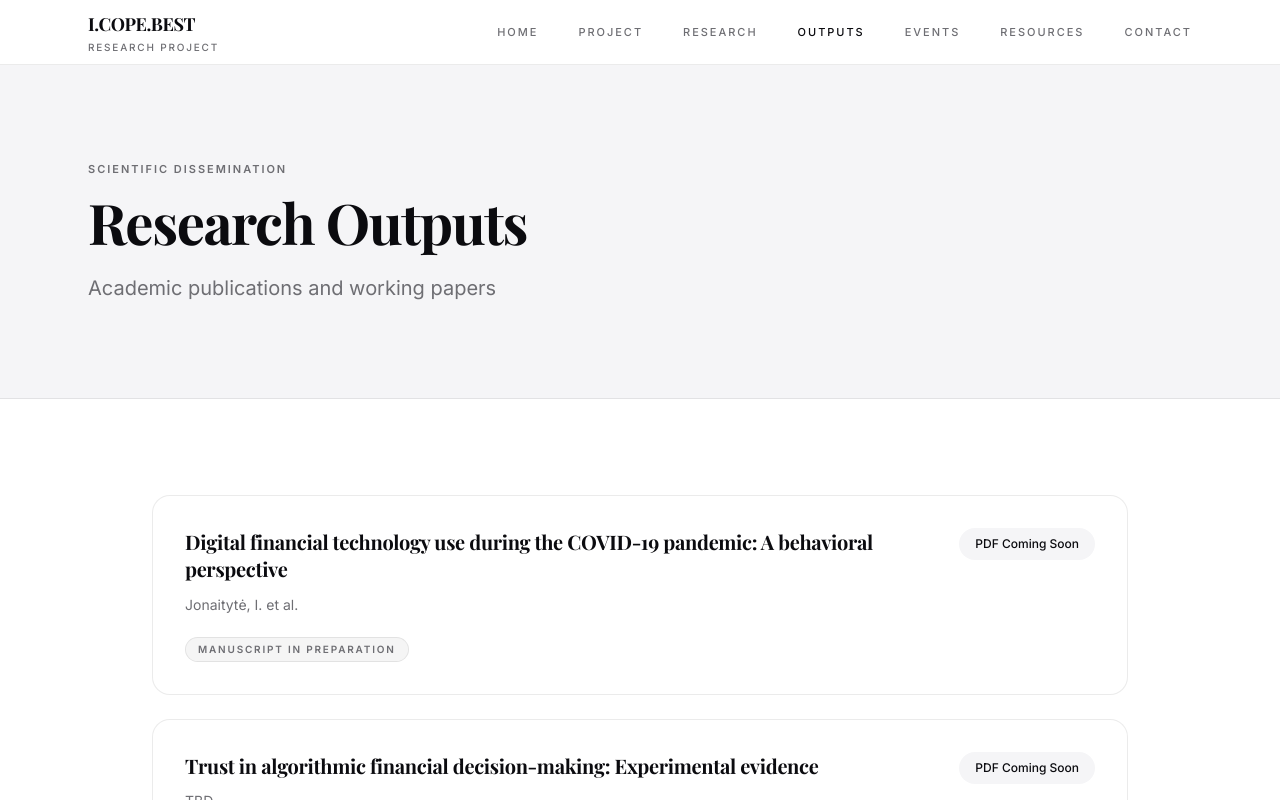
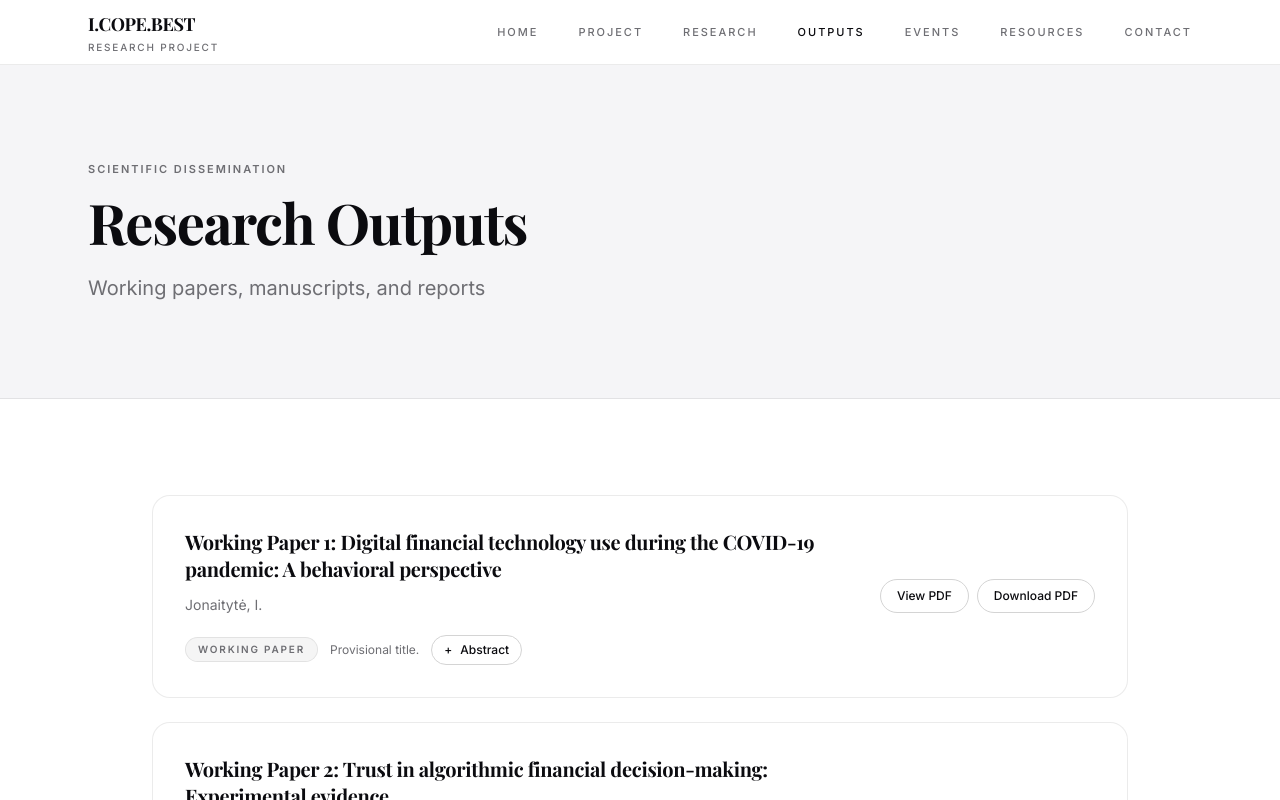
Before and after one commit to inarts/icopebest, a Next.js app: page /outputs in a window 1280 px wide. Shown: the top 800 px of the page. Built offline with nearby package versions, Linux system fonts and the light colour scheme; a web font is replaced by a local one.

Commit message:
Outputs: add abstracts toggle + view/download actions; update resources links

```diff
--- a/app/outputs/page.tsx
+++ b/app/outputs/page.tsx
@@ -1,40 +1,106 @@
+"use client";
+
+import { useState } from "react";
 import PageHeader from "@/components/PageHeader";
 import Card from "@/components/Card";
 import Badge from "@/components/Badge";
 import { outputs } from "@/lib/content";
 
 export default function OutputsPage() {
+  const [openId, setOpenId] = useState<string | number | null>(null);
+
   return (
     <>
       <PageHeader
         eyebrow="SCIENTIFIC DISSEMINATION"
         title="Research Outputs"
-        subtitle="Academic publications and working papers"
+        subtitle="Working papers, manuscripts, and reports"
       />
 
       <div className="max-w-5xl mx-auto px-6 py-24">
         <div className="space-y-6">
-          {outputs.map((paper) => (
+          {outputs.map((paper: any) => {
+            const isOpen = openId === paper.id;
+
+            return (
               <Card key={paper.id}>
-              <div className="flex flex-col md:flex-row md:items-start md:justify-between gap-6">
+                <div className="flex flex-col gap-6">
+                  <div className="flex flex-col md:flex-row md:items-center md:justify-between gap-6">
                     <div className="flex-1 space-y-3">
                       <h3 className="text-xl font-serif font-bold text-foreground leading-snug">
                         {paper.title}
                       </h3>
-                  <p className="text-foreground-muted text-sm">{paper.authors}</p>
-                  <div className="pt-2">
+
+                      <p className="text-foreground-muted text-sm">
+                        {paper.authors}
+                      </p>
+
+                      <div className="flex flex-wrap items-center gap-3 pt-2">
                         <Badge>{paper.badge}</Badge>
+
+                        {paper.note && (
+                          <span className="text-xs text-foreground-muted">
+                            {paper.note}
+                          </span>
+                        )}
+
+                        {paper.abstract && (
+                          <button
+                            type="button"
+                            onClick={() => setOpenId(isOpen ? null : paper.id)}
+                            className="inline-flex items-center rounded-full border border-neutral-300 px-3 py-1.5 text-xs font-medium hover:bg-neutral-50"
+                            aria-expanded={isOpen}
+                            aria-controls={`abs-${paper.id}`}
+                          >
+                            <span className="mr-2">{isOpen ? "−" : "+"}</span>
+                            Abstract
+                          </button>
+                        )}
                       </div>
                     </div>
-                {/* PDF Placeholder */}
+
                     <div className="md:text-right shrink-0">
-                  <span className="inline-block px-4 py-2 rounded-full bg-background-muted text-xs font-medium text-foreground-muted/50 cursor-not-allowed">
-                    PDF Coming Soon
+                      {paper.pdf ? (
+                        <div className="flex flex-wrap md:justify-end gap-2">
+                          <a
+                            href={paper.pdf}
+                            target="_blank"
+                            rel="noreferrer"
+                            className="inline-flex items-center rounded-full border border-neutral-300 px-4 py-2 text-xs font-medium hover:bg-neutral-50"
+                          >
+                            View PDF
+                          </a>
+
+                          <a
+                            href={paper.pdf}
+                            download
+                            className="inline-flex items-center rounded-full border border-neutral-300 px-4 py-2 text-xs font-medium hover:bg-neutral-50"
+                          >
+                            Download PDF
+                          </a>
+                        </div>
+                      ) : (
+                        <span className="inline-block px-4 py-2 rounded-full bg-background-muted text-xs font-medium text-foreground-muted/50">
+                          PDF forthcoming
                         </span>
+                      )}
                     </div>
                   </div>
+
+                  {paper.abstract && isOpen && (
+                    <div
+                      id={`abs-${paper.id}`}
+                      className="border-t border-neutral-200 pt-4"
+                    >
+                      <p className="text-sm text-foreground-muted leading-relaxed">
+                        {paper.abstract}
+                      </p>
+                    </div>
+                  )}
+                </div>
               </Card>
-          ))}
+            );
+          })}
         </div>
       </div>
     </>
--- a/app/resources/page.tsx
+++ b/app/resources/page.tsx
@@ -35,12 +35,15 @@ export default function ResourcesPage() {
             <p className="text-foreground-muted text-sm mb-8 max-w-xs mx-auto">
               A summary of the project goals and funding details.
             </p>
-            <button
-              disabled
-              className="px-6 py-2.5 bg-background-muted text-foreground-muted/50 text-xs font-semibold uppercase tracking-eyebrow rounded-full cursor-not-allowed"
-            >
-              Download PDF
-            </button>
+            <a
+  href="/documents/deliverables/icopebest_deliverables_list.pdf"
+  target="_blank"
+  rel="noreferrer"
+  className="px-6 py-2.5 bg-background-muted text-foreground text-xs font-semibold uppercase tracking-eyebrow rounded-full hover:bg-neutral-200"
+>
+  Download PDF
+</a>
+
           </Card>
 
           {/* Card 2 */}
@@ -66,12 +69,15 @@ export default function ResourcesPage() {
             <p className="text-foreground-muted text-sm mb-8 max-w-xs mx-auto">
               Overview slides presented at the kickoff meeting.
             </p>
-            <button
-              disabled
-              className="px-6 py-2.5 bg-background-muted text-foreground-muted/50 text-xs font-semibold uppercase tracking-eyebrow rounded-full cursor-not-allowed"
-            >
-              Download PDF
-            </button>
+            <a
+  href="/documents/slides/icopebest_presentation_slides.pdf"
+  target="_blank"
+  rel="noreferrer"
+  className="px-6 py-2.5 bg-background-muted text-foreground text-xs font-semibold uppercase tracking-eyebrow rounded-full hover:bg-neutral-200"
+>
+  Download PDF
+</a>
+
           </Card>
         </div>
       </div>
--- a/lib/content.ts
+++ b/lib/content.ts
@@ -15,17 +15,37 @@ export const siteConfig = {
 export const outputs = [
   {
     id: 1,
-    title: "Digital financial technology use during the COVID-19 pandemic: A behavioral perspective",
-    authors: "Jonaitytė, I. et al.",
-    badge: "MANUSCRIPT IN PREPARATION",
+    title:
+      "Working Paper 1: Digital financial technology use during the COVID-19 pandemic: A behavioral perspective",
+    authors: "Jonaitytė, I.",
+    badge: "Working paper",
+    note: "Provisional title.",
+    abstract:
+      "This working paper examines how individuals adopted and used digital financial technologies during the COVID-19 pandemic, focusing on behavioral mechanisms such as perceived risk, trust, and habit formation. The analysis highlights heterogeneity across socio-demographic groups and digital skills, and discusses implications for resilient access to financial services during systemic shocks.",
+    pdf: "/documents/reports/icopebest_working_paper_1.pdf",
   },
   {
     id: 2,
-    title: "Trust in algorithmic financial decision-making: Experimental evidence",
-    authors: "TBD",
-    badge: "WORKING PAPER",
+    title:
+      "Working Paper 2: Trust in algorithmic financial decision-making: Experimental evidence",
+    authors: "Jonaitytė, I.",
+    badge: "Working paper",
+    note: "Provisional title.",
+    abstract:
+      "This working paper investigates how people form trust in algorithmic support for financial decisions and how that trust shapes choices under uncertainty. Using experimental evidence, it explores how features of the algorithmic advisor and the decision context influence reliance, perceived legitimacy, and downstream decision quality.",
+    pdf: "/documents/reports/icopebest_working_paper_2.pdf",
+  },
+  {
+    id: "final-report",
+    title: "Final Report (placeholder)",
+    authors: "I.COPE.BEST Project Team",
+    badge: "Project report",
+    abstract:
+      "This document placeholder will be replaced with the final project report, including research outputs, dissemination activities, and consolidated findings. It is provided to maintain stable referencing and website structure during the reporting phase.",
+    pdf: "/documents/reports/icopebest_final_report.pdf",
   },
 ];
+
 
 export const fundingText = "This project is funded by the European Union’s NextGenerationEU plan under the Italian Ministry for Universities and Research (MUR) ‘Young Researchers – Seal of Excellence’ grant (Project SOE_0000193, CUP H73C22001440001).";
 
```
Lines whose indentation alone changed are shown as unchanged.
